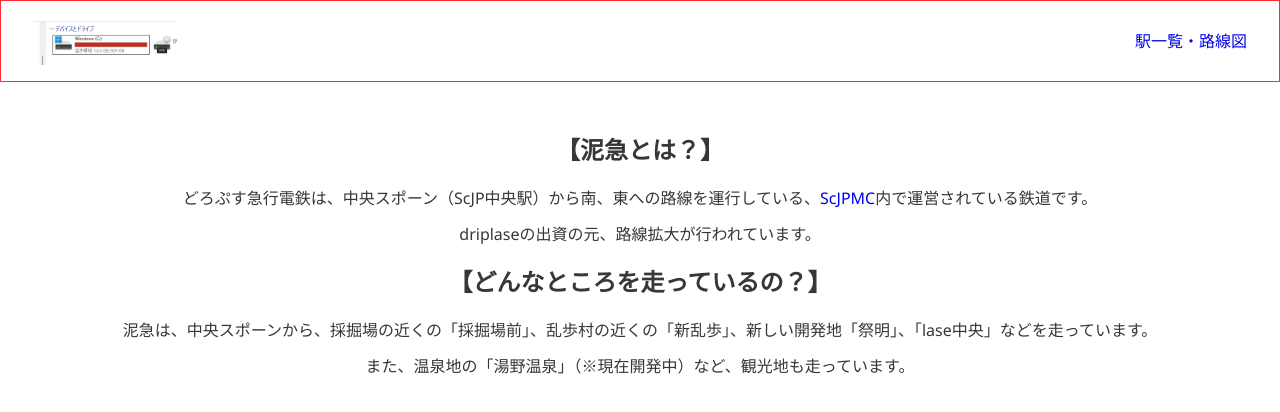
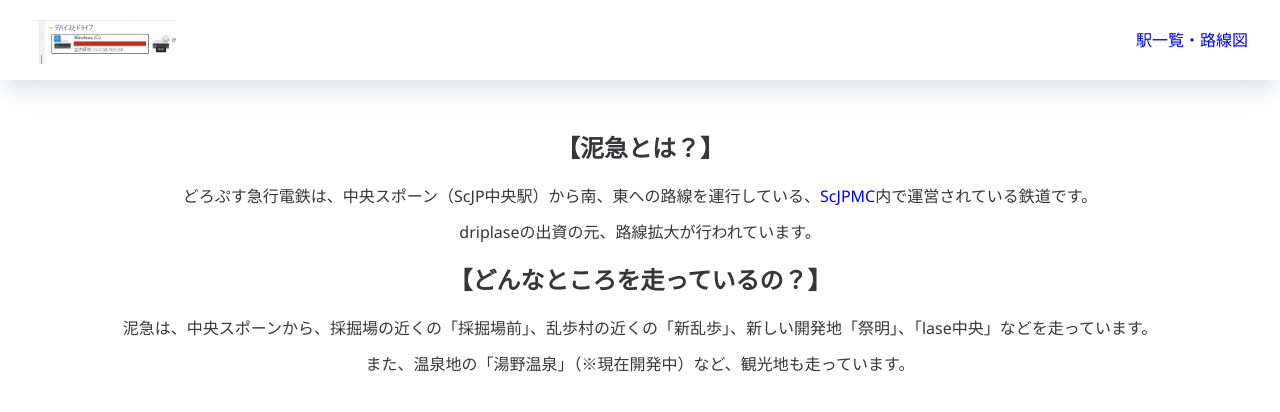
Before and after one commit to driplase/lase-railway, a Next.js app: page / in a window 1280 px wide. Shown: the top 412 px of the page. Built offline with nearby package versions, Linux system fonts and the light colour scheme; a web font is replaced by a local one.

Commit message:
chore: edit header style

```diff
--- a/src/app/layout.tsx
+++ b/src/app/layout.tsx
@@ -43,7 +43,7 @@ export default function RootLayout({ children }: LayoutProps<"/">) {
       className={cn("h-full", "antialiased", mPlus2.variable, mPlus1Code.variable, ubuntuSansMono.variable, "font-sans", notoSans.variable, montserrat.variable)}
     >
       <body className="min-h-full flex flex-col">
-        <header className="w-full px-8 py-4 border border-red-500 flex justify-between">
+        <header className="w-full px-8 py-4 flex justify-between shadow-xl shadow-gray-500/12">
           {/* Logo */}
           <Link href="/">
             <Image
```
